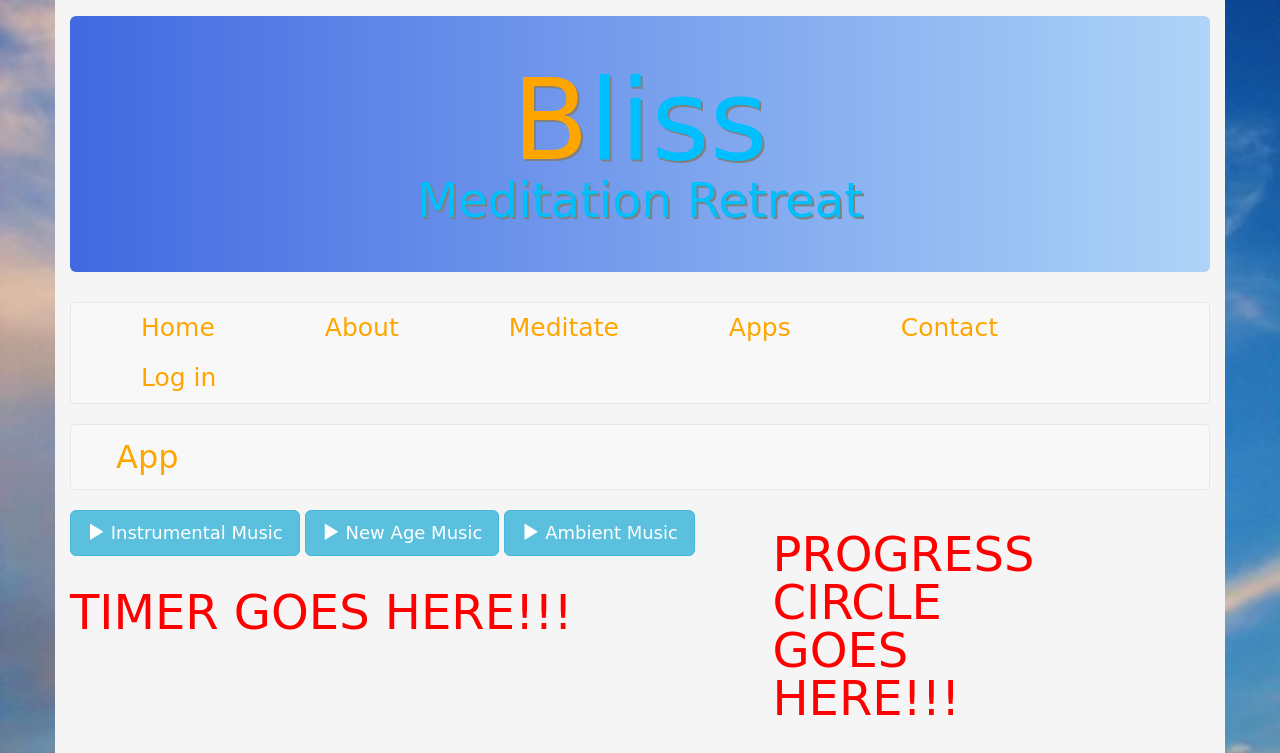
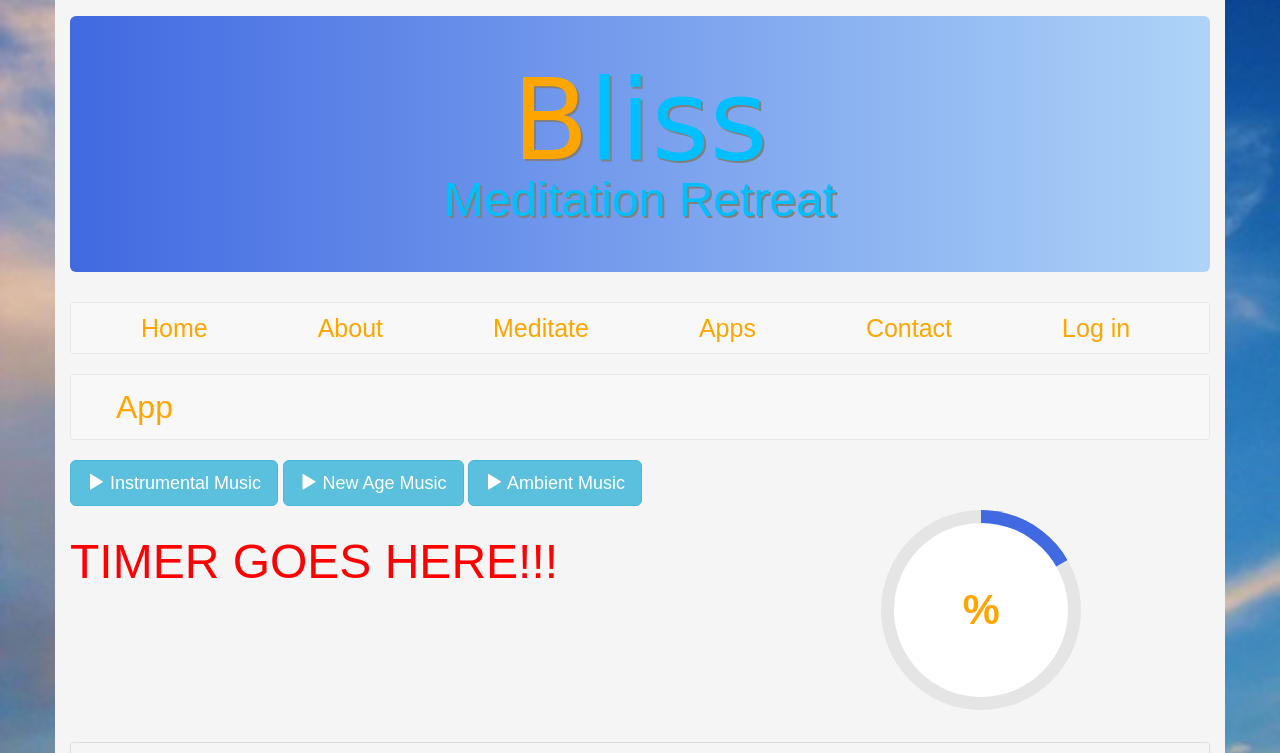
Before and after one commit to ypark87/GW_Team1_Project1, a PHP site: page /apps.html in a window 1280 px wide. Shown: the top 753 px of the page. Run offline with PHP 8.4, Linux system fonts and the light colour scheme; some libraries are stand-ins or nearby versions; some web fonts are replaced.

Commit message:
update progress bar

```diff
--- a/apps.html
+++ b/apps.html
@@ -93,9 +93,22 @@
 
         <!--Progress Bar/Circle-->
         <div class="col-md-5">
-                <div id="container" style="font-size: 3em; color: red">PROGRESS CIRCLE GOES HERE!!!</div>
-        <br>
+                <!--<div id="container" style="font-size: 3em; color: red">PROGRESS CIRCLE GOES HERE!!!</div>-->
+            <div class="progress-pie-chart"> <!--id="data-percent"-->
+                <div class="ppc-progress">
+                    <div class="ppc-progress-fill"></div>
+                </div>
+                <div class="ppc-percents">
+                    <div class="pcc-percents-wrapper">
+                        <span>%</span>
+                    </div>
+                </div>
+            </div>
+            <br>
+            <br>
+
         </div>
+
 
 
         <!--Table for Progress Entries-->
--- a/assets/javascript/app.js
+++ b/assets/javascript/app.js
@@ -88,11 +88,23 @@
 //Upload Data to Database
    // database.ref().push(newWeek);
 
-//Clear off the text-boxes
-    //$("#weekList").append("<tr><td>" + newWeek2.goal+ "</td><td>" + newWeek2.totalMin +"</td></tr>");
 
     $("#weekList").append("<tr><td >" + newWeek2.goal+ "</td><td>" + newWeek2.monday +"</td><td>" + newWeek2.tuesday +"</td><td>" + newWeek2.wednesday +"</td><td>" +
          + newWeek2.thursday + "</td><td>" + newWeek2.friday + "</td><td>" + newWeek2.saturday + "</td><td>" + newWeek2.sunday + "</td><td>" + sum + "</td></tr>");
+
+
+    var percent = calculatePercent(sum,  newWeek2.goal);
+
+        var $ppc = $('.progress-pie-chart'),
+            percent = parseInt(/*$ppc.data('percent')*/percent),
+            deg = 360*percent/100;
+        if (percent > 50) {
+            $ppc.addClass('gt-50');
+        }
+        $('.ppc-progress-fill').css('transform','rotate('+ deg +'deg)');
+        $('.ppc-percents span').html(percent + '%');
+        /*$('#data-percent').append(percent + '%');*/
+
 
     $("#weeklyGoal").val("");
     $("#weekday1").val("");
@@ -107,45 +119,25 @@
     return false;
 
 });
-// Circle Bar Tracker
-var bar = new ProgressBar.Circle(container, {
-    color: '#aaa',
-    // This has to be the same size as the maximum width to
-    // prevent clipping
-    strokeWidth: 4,
-    trailWidth: 1,
-    easing: 'easeInOut',
-    duration: 1400,
-    text: {
-        autoStyleContainer: false
-    },
-    from: { color: '#aaa', width: 1 },
-    to: { color: '#333', width: 4 },
-    // Set default step function for all animate calls
-    step: function(state, circle) {
-        circle.path.setAttribute('stroke', state.color);
-        circle.path.setAttribute('stroke-width', state.width);
 
-        var value = Math.round(circle.value() * 100);
-        if (value === 0) {
-            circle.setText('');
-        } else {
-            circle.setText(value);
-        }
 
-    }
-});
-bar.text.style.fontFamily = '"Raleway", Helvetica, sans-serif';
-bar.text.style.fontSize = '2rem';
 
-bar.animate(1.0);
 
-//link to the progress bar/progress circle
-function progressBar(value) {
-    var weeklyGoal = 0;
-    var weeklyTotal = 0;
-     result(weeklyTotal/weeklyGoal*100);
+//link to the progress bar/progress pie chart
+function calculatePercent(weeklyGoal, weeklyTotal) {
+    //var weeklyGoal = 0;
+    //var weeklyTotal = 0;
+    var result = weeklyGoal/weeklyTotal*100;
+    console.log(result);
+    return result;
+
 }
+
+/* Progress Pie Chart */
+
+
+
+
 /*database.ref().on("child_added", function(snapshot, prevChildKey) {*/
 /* var newWeek = snapshot.val();*/
 /* console.log("Previous Post ID: " + prevChildKey);*/
--- a/assets/style.css
+++ b/assets/style.css
@@ -52,9 +52,84 @@
 div .col-md-4 {
     margin: 0;
 }
-#container {
+/*#container {
     margin: 20px;
     width: 200px;
     height: 200px;
     position: relative;
+}*/
+
+/*Progress Pie Chart */
+.progress-pie-chart {
+    width: 200px;
+    height: 200px;
+    border-radius: 50%;
+    background-color: #E5E5E5;
+    position: relative;
 }
+.progress-pie-chart.gt-50 {
+    background-color: skyblue;
+}
+
+.ppc-progress {
+    content: "";
+    position: absolute;
+    border-radius: 50%;
+    left: calc(50% - 100px);
+    top: calc(50% - 100px);
+    width: 200px;
+    height: 200px;
+    clip: rect(0, 200px, 200px, 100px);
+}
+.ppc-progress .ppc-progress-fill {
+    content: "";
+    position: absolute;
+    border-radius: 50%;
+    left: calc(50% - 100px);
+    top: calc(50% - 100px);
+    width: 200px;
+    height: 200px;
+    clip: rect(0, 100px, 200px, 0);
+    background: royalblue;
+    transform: rotate(60deg);
+}
+.gt-50 .ppc-progress {
+    clip: rect(0, 100px, 200px, 0);
+}
+.gt-50 .ppc-progress .ppc-progress-fill {
+    clip: rect(0, 200px, 200px, 100px);
+    background: #E5E5E5;
+}
+
+.ppc-percents {
+    content: "";
+    position: absolute;
+    border-radius: 50%;
+    left: calc(50% - 173.91304px/2);
+    top: calc(50% - 173.91304px/2);
+    width: 173.91304px;
+    height: 173.91304px;
+    background: #fff;
+    text-align: center;
+    display: table;
+}
+.ppc-percents span {
+    display: block;
+    font-size: 2.6em;
+    font-weight: bold;
+    color: orange;
+}
+
+.pcc-percents-wrapper {
+    display: table-cell;
+    vertical-align: middle;
+}
+
+body {
+    font-family: Arial;
+    background: #f7f7f7;
+}
+
+.progress-pie-chart {
+    margin: 50px auto 0;
+}
```
